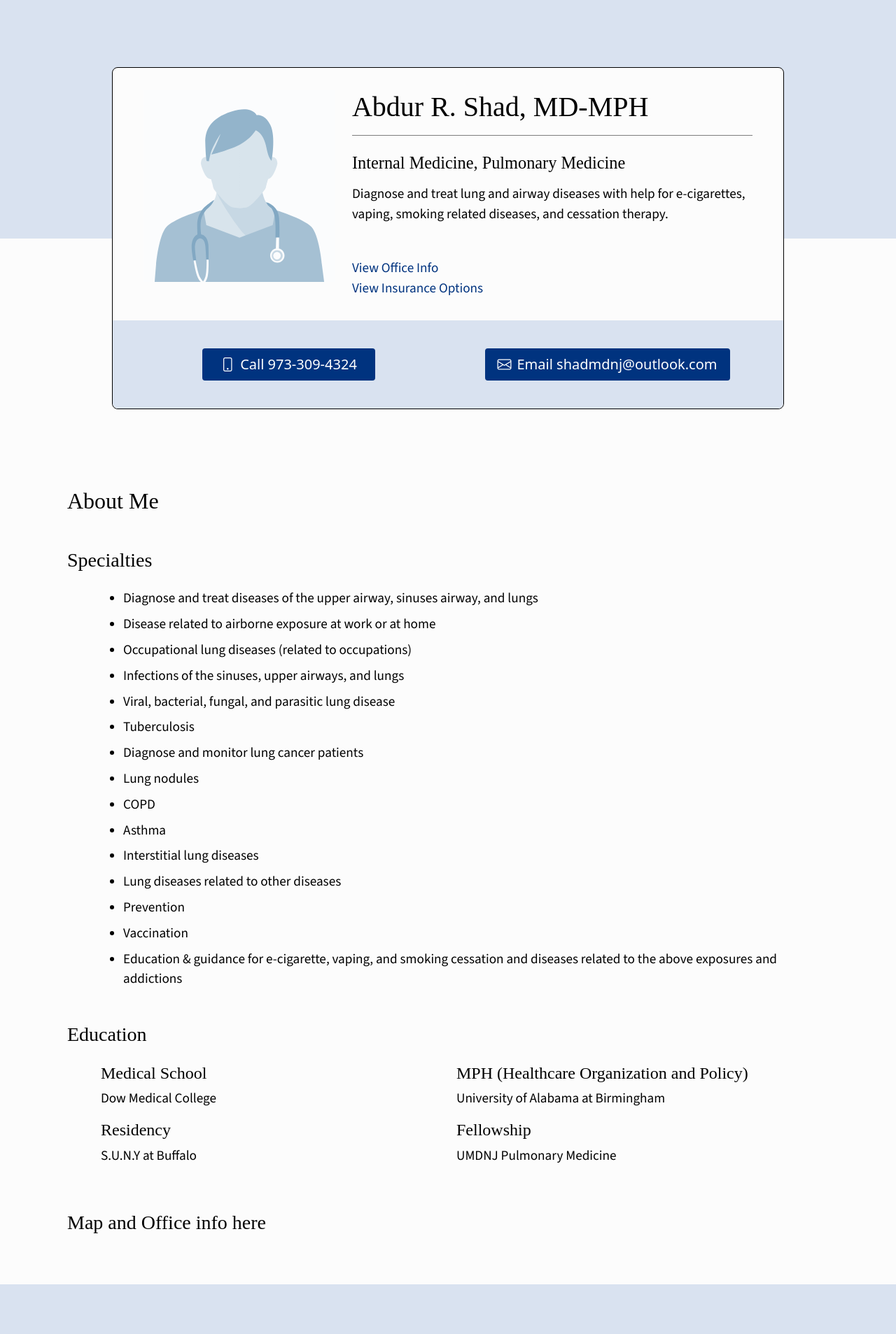
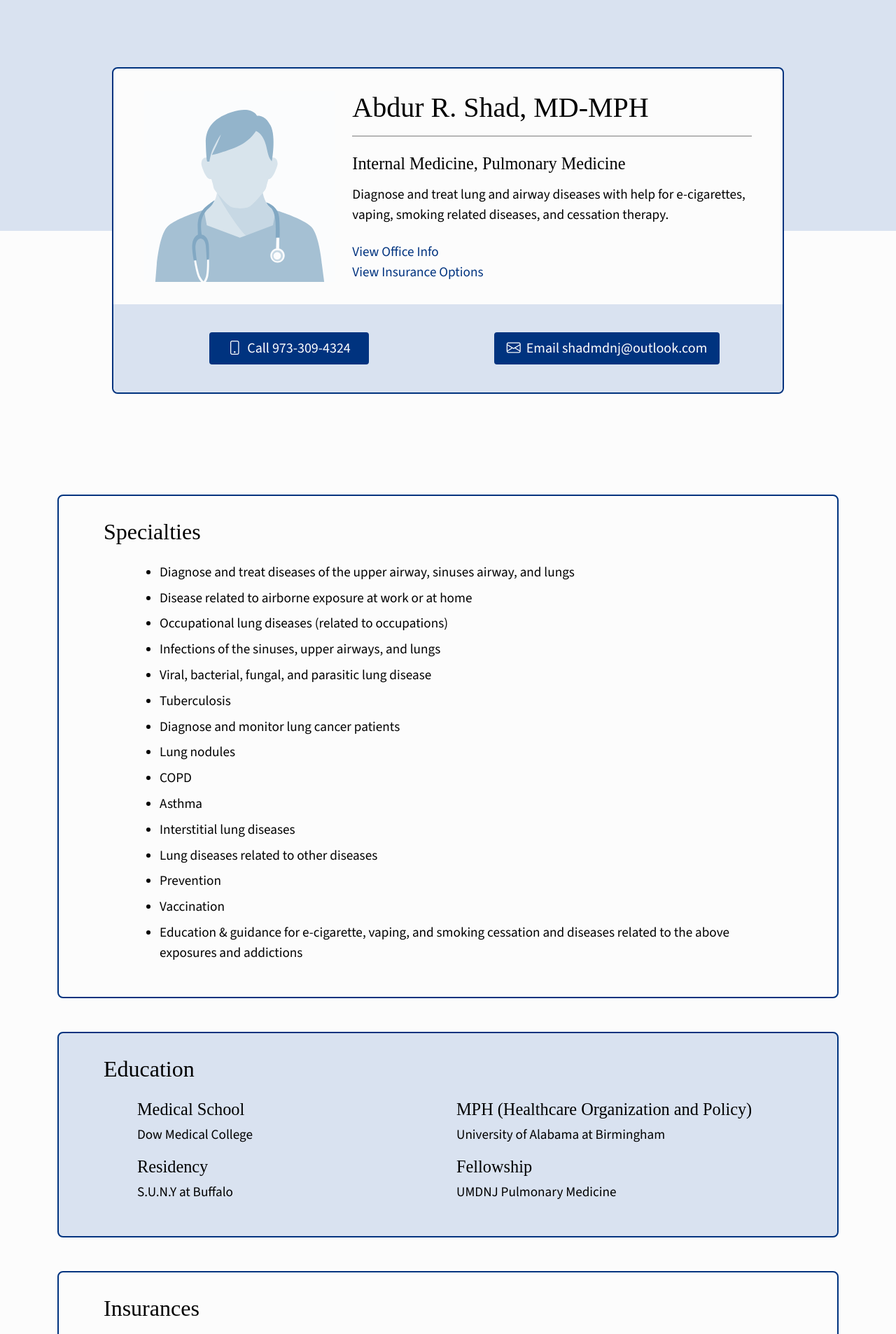
Before and after one commit to doctorabdurshad/doctorabdurshad.github.io, a Jekyll site: the page built from docs/index.html, in a window 1280 px wide. Shown: the top 1907 px of the page at 70% size. Built offline with Jekyll 4.4.1, drawn with Linux system fonts in a browser that asks for light colours; some web fonts are replaced; some of the changed text lies outside the part shown.

Commit message:
added info and updated design

```diff
--- a/docs/_includes/hero.html
+++ b/docs/_includes/hero.html
@@ -1,7 +1,7 @@
 <section id="hero" class="hero mb-0">
   <div class="d-flex container justify-content-center">
     <div class="hero-card">
-      <div class="card-info row m-0">
+      <div class="card-info row m-0 align-items-center">
         <div class="col-4">
           <img class="profile-img" src="{{ site.images.profile }}">
         </div>
@@ -9,7 +9,7 @@
           <h1>Abdur R. Shad, MD-MPH</h1>
           <hr class="mb-4">
           <h2 class="mb-3">Internal Medicine, Pulmonary Medicine</h2>
-          <p class="mb-5">Diagnose and treat lung and airway diseases with help for e-cigarettes, vaping,
+          <p class="mb-4">Diagnose and treat lung and airway diseases with help for e-cigarettes, vaping,
             smoking related diseases, and cessation&nbsp;therapy.</p>
           <p class="p-link mb-0" onclick="navScroll('office');">View Office Info</p>
           <p class="p-link mb-0" onclick="navScroll('insurance');">View Insurance Options</p>
--- a/docs/css/site.scss
+++ b/docs/css/site.scss
@@ -11,10 +11,20 @@ $off_white: #FCFCFC;
 $dark_blue: #00337f;
 $light_blue: #d9e2f0;
 
-h1, h2, h3, h4 {
+h1, h2, h3 {
   font-family: "Ledger", serif;
   font-weight: 500;
   font-style: normal;
+}
+
+@media (min-width: 1200px) {
+  h3 {
+    font-size: 1.4rem;
+  }
+}
+
+h3 {
+  font-size: calc(0.8rem + .9vw);
 }
 
 p {
@@ -25,11 +35,16 @@ p {
 }
 
 a {
+  font-family: "Source Sans 3", sans-serif;
+  font-optical-sizing: auto;
+  font-weight: 400;
+  font-style: normal;
   color: $dark_blue;
   text-decoration: none;
 
   &:hover {
     text-decoration: underline;
+    cursor: pointer;
   }
 }
 
@@ -62,7 +77,7 @@ hr {
 .hero-card {
   background-color: $off_white;
   border-radius: 0.5rem;
-  border: 1px solid black;
+  border: 2px solid $dark_blue;
   max-width: 60rem;
 }
 
@@ -91,6 +106,7 @@ hr {
   text-align: center;
   border-bottom-left-radius: 0.5rem;
   border-bottom-right-radius: 0.5rem;
+}
 
 .btn {
   background-color: $dark_blue;
@@ -99,25 +115,27 @@ hr {
   border: 2px solid $dark_blue;
   border-radius: 0.25rem;
   text-wrap: nowrap;
+  min-width: 8rem;
 
   &:hover {
     background-color: $off_white;
     color: $dark_blue;
+    border: 2px solid $dark-blue;
+    border-radius: 0.25rem;
     text-decoration: underline;
     transition: 0.4s ease-in-out;
   }
 }
+
+.main {
+  section {
+    border: 2px solid $dark_blue;
+    border-radius: 0.5rem;
+    padding: 2rem 4rem;
+    margin: 3rem 0;
+  }
 }
 
-.about {
-  padding: 1rem 6rem 4rem;
-}
-
-.insurance {
-  padding: 4rem 6rem;
+#education, #office {
   background-color: $light_blue;
 }
-
-.links {
-  padding: 4rem 6rem;
-}
--- a/docs/index.html
+++ b/docs/index.html
@@ -4,10 +4,10 @@ layout: default
 
 {% include hero.html %}
 
-<section id="about" class="about">
-  <h2 class="mb-5">About Me</h2>
-  <h3 class="mb-4">Specialties</h3>
-  <div class="mx-5 mb-5">
+<div class="main container">
+  <section id="specialties">
+    <h2 class="mb-4">Specialties</h2>
+    <div class="mx-5">
       <ul>
         <li>Diagnose and treat diseases of the upper airway, sinuses airway, and lungs</li>
         <li>Disease related to airborne exposure at work or at home</li>
@@ -26,38 +26,37 @@ layout: default
         <li>Education & guidance for e-cigarette, vaping, and smoking cessation and diseases related to the above exposures and addictions</li>
       </ul>
     </div>
-  <h3 class="mb-4">Education</h3>
-  <div class="mx-5 mb-5">
+  </section>
+  <section id="education">
+    <h2 class="mb-4">Education</h2>
+    <div class="mx-5">
       <div class="row">
         <div class="col">
-        <h4>Medical School</h4>
+          <h3>Medical School</h3>
           <p>Dow Medical College</p>
         </div>
         <div class="col">
-        <h4>MPH (Healthcare Organization and Policy)</h4>
+          <h3>MPH (Healthcare Organization and&nbsp;Policy)</h3>
           <p>University of Alabama at Birmingham</p>
         </div>
       </div>
 
       <div class="row">
         <div class="col">
-        <h4>Residency</h4>
+          <h3>Residency</h3>
           <p>S.U.N.Y at Buffalo</p>
         </div>
         <div class="col">
-        <h4>Fellowship</h4>
+          <h3>Fellowship</h3>
           <p>UMDNJ Pulmonary Medicine</p>
         </div>
       </div>
     </div>
-
-  <div id="office" class="office">
-    <h3>Map and Office info here</h3>
-  </div>
   </section>
 
-<section id="insurance" class="insurance">
+  <section id="insurance">
     <h2 class="mb-4">Insurances</h2>
+    <div class="mx-5">
       <p>We accept most health insurances such as:</p>
       <ul>
         <li>Amerihealth</li>
@@ -74,8 +73,54 @@ layout: default
         <li>Railroad Medicare</li>
         <li>United</li>
       </ul>
+    </div>
   </section>
 
-<section id="links" class="links">
-  <h2>Educational Links here</h2>
+  <section id="office">
+    <h2 class="mb-4">Office Info</h2>
+    <div class="row mx-3 align-items-center">
+      <div class="col-4">
+        <a href="https://maps.google.com/maps?ll=40.788068,-74.460823&z=14&t=m&hl=en&gl=US&mapclient=embed&q=131%20Madison%20Ave%20Morristown%2C%20NJ%2007960"
+          target="_blank" rel="noopener">
+          <p>131 Madison Avenue,</p>
+          <p>3rd Floor,</p>
+          <p>Morristown, NJ-07960</p>
+        </a>
+      </div>
+      <div class="col-8">
+        <iframe
+          src="https://www.google.com/maps/embed?pb=!1m18!1m12!1m3!1d14390.026965834686!2d-74.46409580925588!3d40.786127295568875!2m3!1f0!2f0!3f0!3m2!1i1024!2i768!4f13.1!3m3!1m2!1s0x89c3a6847ca9e9c7%3A0x1319b73f30f167ae!2s131%20Madison%20Ave%2C%20Morristown%2C%20NJ%2007960!5e0!3m2!1sen!2sus!4v1751490976184!5m2!1sen!2sus"
+          width="100%" height="400" style="border:0;" allowfullscreen="" loading="lazy"
+          referrerpolicy="no-referrer-when-downgrade">
+        </iframe>
+      </div>
+    </div>
   </section>
+
+  <section id="links">
+    <h2 class="mb-4">Educational Links</h2>
+    <div class="row mx-5 justify-content-between">
+      <div class="col m-3 d-flex justify-content-center">
+        <a class="mb-3" href="https://www.cdc.gov/index.html" target="_blank" rel="noopener">
+          <button class="btn px-3">
+            CDC
+          </button>
+        </a>
+      </div>
+      <div class="col m-3 d-flex justify-content-center">
+        <a class="mb-3" href="https://www.nih.gov/" target="_blank" rel="noopener">
+          <button class="btn px-3">
+            NIH
+          </button>
+        </a>
+      </div>
+      <div class="col m-3 d-flex justify-content-center">
+        <a href="https://www.webmd.com/" target="_blank" rel="noopener">
+          <button class="btn px-3">
+            WebMD
+          </button>
+        </a>
+      </div>
+    </div>
+  </section>
+</div>
```
Lines whose indentation alone changed are shown as unchanged.
